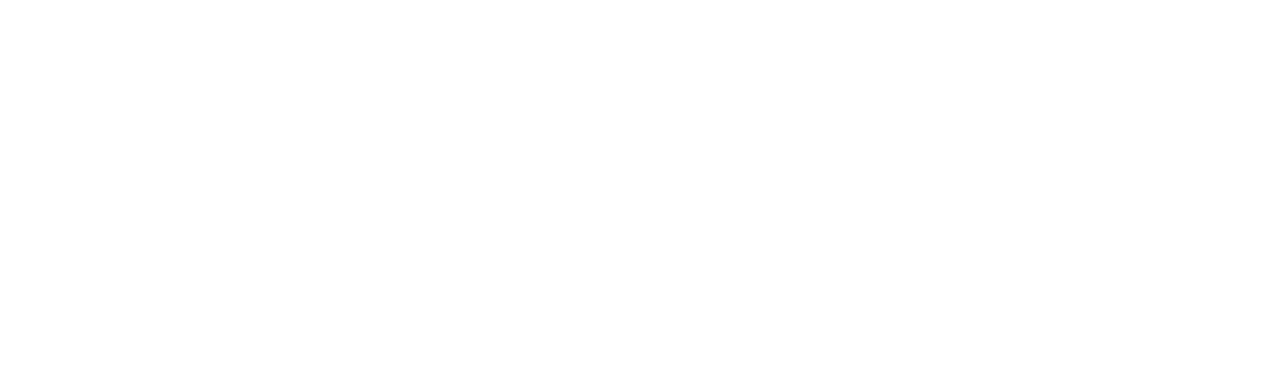
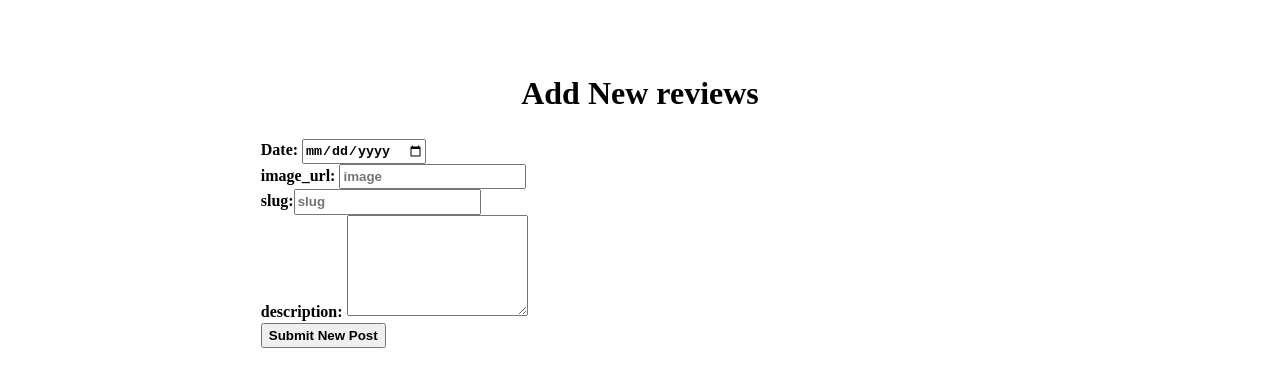
Before and after one commit to katampoi/final-project-phase-3, a React (Create React App) app in the folder frontend/: page / in a window 1280 px wide. Shown: the part 508-894 px from the top of the page. Before the commit the page ends 800 px from the top, so only its background shows below. Built offline with nearby package versions, Linux system fonts and the light colour scheme; no server answers.

Commit message:
working form adding details

```diff
--- a/frontend/src/components/add.js
+++ b/frontend/src/components/Add.js
@@ -1,47 +1,48 @@
 import React, {useState} from "react";
 
 
-function add({onHandleAddPost, setIsFilledIn}){
+
+function NewPost({onHandleAddPost, setIsFilledIn}){
     const [date, setDate]=useState('')
-    const [author, setAuthor]=useState('')
-    const [topic, setTopic]=useState('')
-    const [content, setContent]=useState('')
+    const [image_url, setAuthor]=useState('')
+    const [slug, setTopic]=useState('')
+    const [description, setContent]=useState('')
     function handleSubmit(e){
          e.preventDefault()
         e.target.reset();
         const newObj = {
             "Date":date,
-            "Author":author,
-            "Topic":topic,
-            "Content":content
+            "image_url":image_url,
+            "slug":slug,
+            "description":description
         }
-        fetch("http://localhost:9292/posts", {
+        fetch("http://localhost:9292/reviews", {
             method: "POST",
             headers: {"Content-Type":"application/json"},
             body: JSON.stringify(newObj)
         })
         .then((resp) => resp.json())
         .then((newBlog) => onHandleAddPost(newBlog) )
-        alert("New Post added successfully!");
+        alert("New Review added successfully!");
     }
     return (
         <div className="posts" style={{margin:"auto", width:'60%', height: 100+"vh", color:"black"}}>
-            <h1 style={{textAlign:"center", marginTop: 50 +"px"}}>Add New Post</h1>
+            <h1 style={{textAlign:"center", marginTop: 50 +"px"}}>Add New reviews</h1>
             <form className="new-post" onSubmit={handleSubmit}>
             <div className="new-post">
                     <label >Date: </label>
                     <input type="date" class="form-control" id="exampleFormControlInput1" placeholder="Date"  onChange={(e)=>setDate(e.target.value)} required/>
                 </div>
             <div className="new-post">
-                    <label >Author: </label>
-                    <input type="text" class="form-control" id="exampleFormControlInput1" placeholder="Author"  onChange={(e)=>setAuthor(e.target.value)} required/>
+                    <label >image_url: </label>
+                    <input type="text" class="form-control" id="exampleFormControlInput1" placeholder="image"  onChange={(e)=>setAuthor(e.target.value)} required/>
                 </div>
                 <div>
-                    <label for="exampleFormControlInput1" class="form-label">Topic:</label>
-                    <input type="text" class="form-control" id="exampleFormControlInput1" placeholder="Topic"  onChange={(e)=>setTopic(e.target.value)} required/>
+                    <label for="exampleFormControlInput1" class="form-label">slug:</label>
+                    <input type="text" class="form-control" id="exampleFormControlInput1" placeholder="slug"  onChange={(e)=>setTopic(e.target.value)} required/>
                 </div>
                 <div className="new-post">
-                    <label  for="exampleFormControlTextarea1" class="form-label">Content: </label>
+                    <label  for="exampleFormControlTextarea1" class="form-label">description: </label>
                     <textarea type="text" class="form-control" id="exampleFormControlTextarea1" rows="5" onChange={(e)=>setContent(e.target.value)} required/>
                 </div>
                <button type="submit">Submit New Post</button>
@@ -49,4 +50,4 @@
         </div>
     )
 }
-export default add;
+export default NewPost;
--- a/frontend/src/components/App.js
+++ b/frontend/src/components/App.js
@@ -3,7 +3,7 @@
 import About from './About'
 import View from './View'
 import Airline from './Airline'
-
+import Add from './Add'
 
 
 
@@ -15,6 +15,7 @@
       <About />
       <View />
       <Airline />
+      <Add />
     </div>
   )
 }
```
